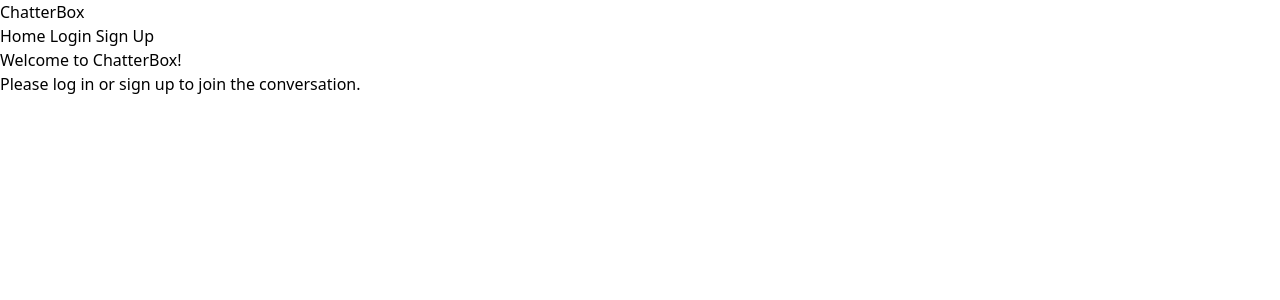
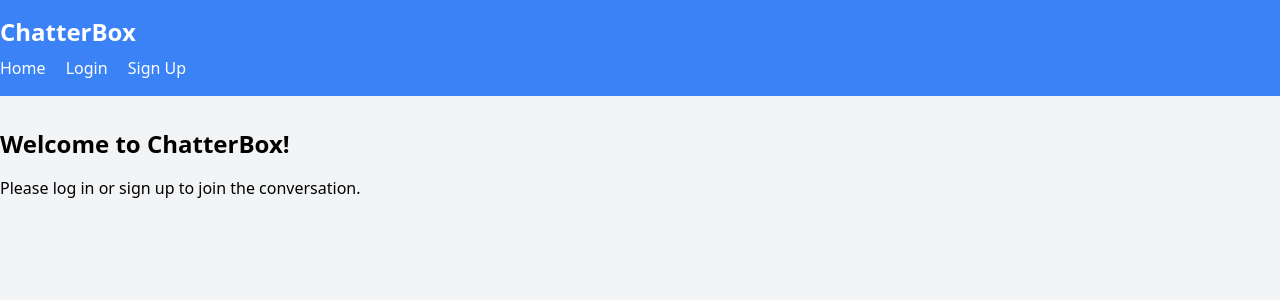
Before and after one commit to Ryan-Swanson/ChatterBox, a Django app: page / in a window 1280 px wide. Shown: the top 300 px of the page. Run offline with Django 4.2, Linux system fonts and the light colour scheme; some libraries are stand-ins or nearby versions.

Commit message:
tw-css update

```diff
--- a/apps/chatterbox_app/templates/chatterbox_app/base.html
+++ b/apps/chatterbox_app/templates/chatterbox_app/base.html
@@ -1,4 +1,3 @@
-<!-- chatterbox_app/templates/chatterbox_app/base.html -->
 {% load livereload_tags %}
 {% load static %}
 {% load static tailwind_tags %}
@@ -11,34 +10,34 @@
     <meta name="viewport" content="width=device-width, initial-scale=1.0">
     <title>ChatterBox</title>
     {% tailwind_css %}
-
 </head>
 
-<body>
-    <header>
-        <h1>ChatterBox</h1>
-        <nav>
-            <a href="{% url 'chatterbox_app:home' %}">Home</a>
+<body class="bg-gray-100">
+    <header class="bg-blue-500 text-white py-4">
+        <div class="container mx-auto">
+            <h1 class="text-2xl font-bold mb-2">ChatterBox</h1>
+            <nav class="space-x-4">
+                <a class="hover:text-blue-300" href="{% url 'chatterbox_app:home' %}">Home</a>
                 {% if user.is_authenticated %}
-            <a href="{% url 'chatterbox_app:my_account' %}">My Account</a>
-            <a href="{% url 'chatterbox_app:contact_list' %}">Contacts</a>
-            <a href="{% url 'chatterbox_app:email_inbox' %}">Emails</a>
-            <a href="{% url 'account_logout' %}">Logout</a>
+                <a class="hover:text-blue-300" href="{% url 'chatterbox_app:my_account' %}">My Account</a>
+                <a class="hover:text-blue-300" href="{% url 'chatterbox_app:contact_list' %}">Contacts</a>
+                <a class="hover:text-blue-300" href="{% url 'chatterbox_app:email_inbox' %}">Emails</a>
+                <a class="hover:text-blue-300" href="{% url 'account_logout' %}">Logout</a>
                 {% else %}
-            <a href="{% url 'account_login' %}">Login</a>
-            <a href="{% url 'account_signup' %}">Sign Up</a>
+                <a class="hover:text-blue-300" href="{% url 'account_login' %}">Login</a>
+                <a class="hover:text-blue-300" href="{% url 'account_signup' %}">Sign Up</a>
                 {% endif %}
             </nav>
+        </div>
         {% if messages %}
-    <ul class="messages">
+        <ul class="messages container mx-auto mt-4">
             {% for message in messages %}
             <li{% if message.tags %} class="{{ message.tags }}"{% endif %}>{{ message }}</li>
             {% endfor %}
         </ul>
         {% endif %}
-
     </header>
-    <main>
+    <main class="container mx-auto mt-8">
         {% block content %}
         {% endblock %}
     </main>
--- a/apps/chatterbox_app/templates/chatterbox_app/home.html
+++ b/apps/chatterbox_app/templates/chatterbox_app/home.html
@@ -1,9 +1,8 @@
-<!-- chatterbox_app/templates/chatterbox_app/home.html -->
 {% extends 'chatterbox_app/base.html' %}
 {% load custom_tags %}
 
 {% block content %}
-    <h2>Welcome to ChatterBox!</h2>
+    <h2 class="text-2xl font-semibold mb-4">Welcome to ChatterBox!</h2>
     {% if user.is_authenticated %}
         <p>Hello, {{ user.first_name|proper_case }}!</p>
     {% else %}
```
Lines whose indentation alone changed are shown as unchanged.
